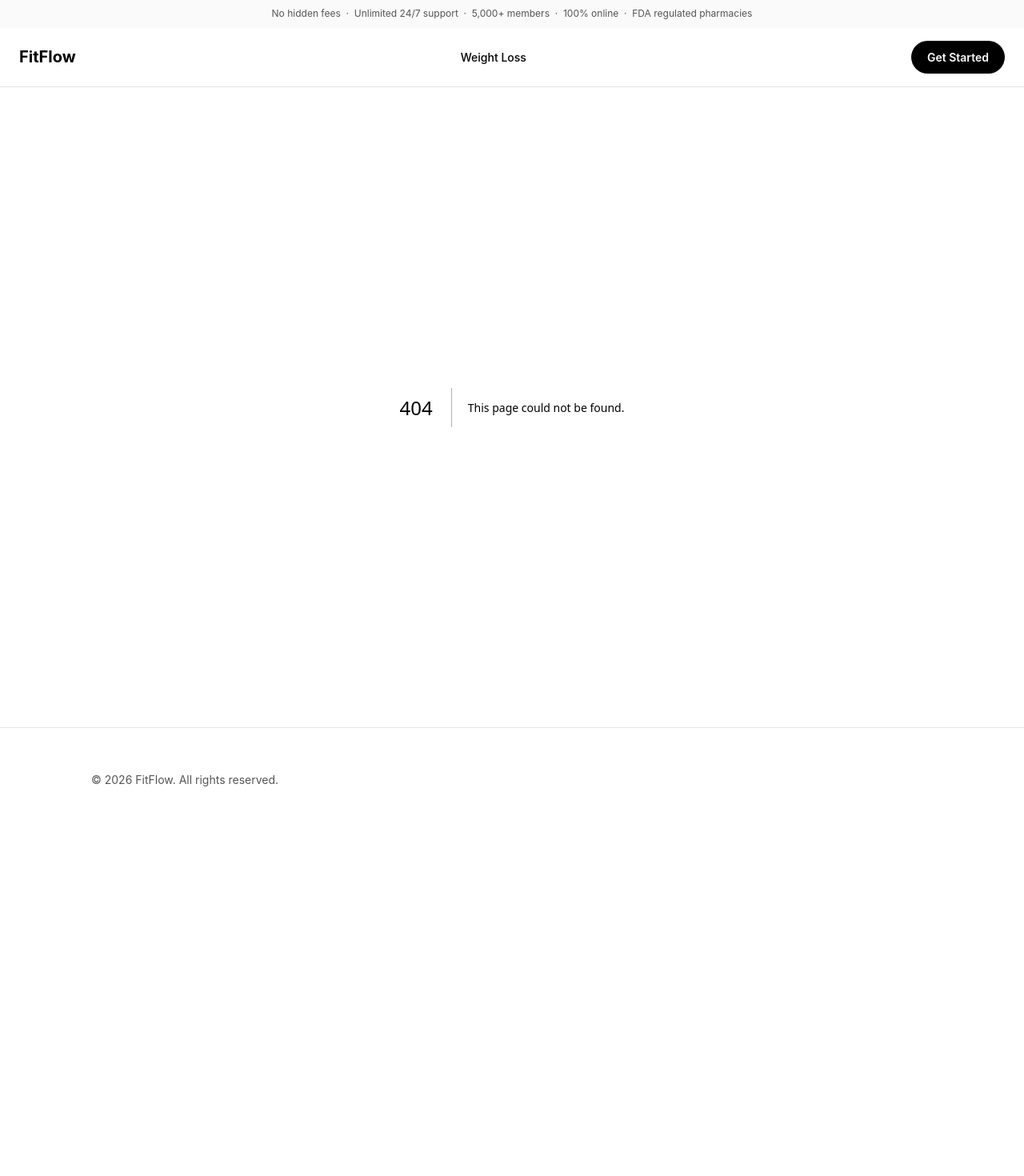
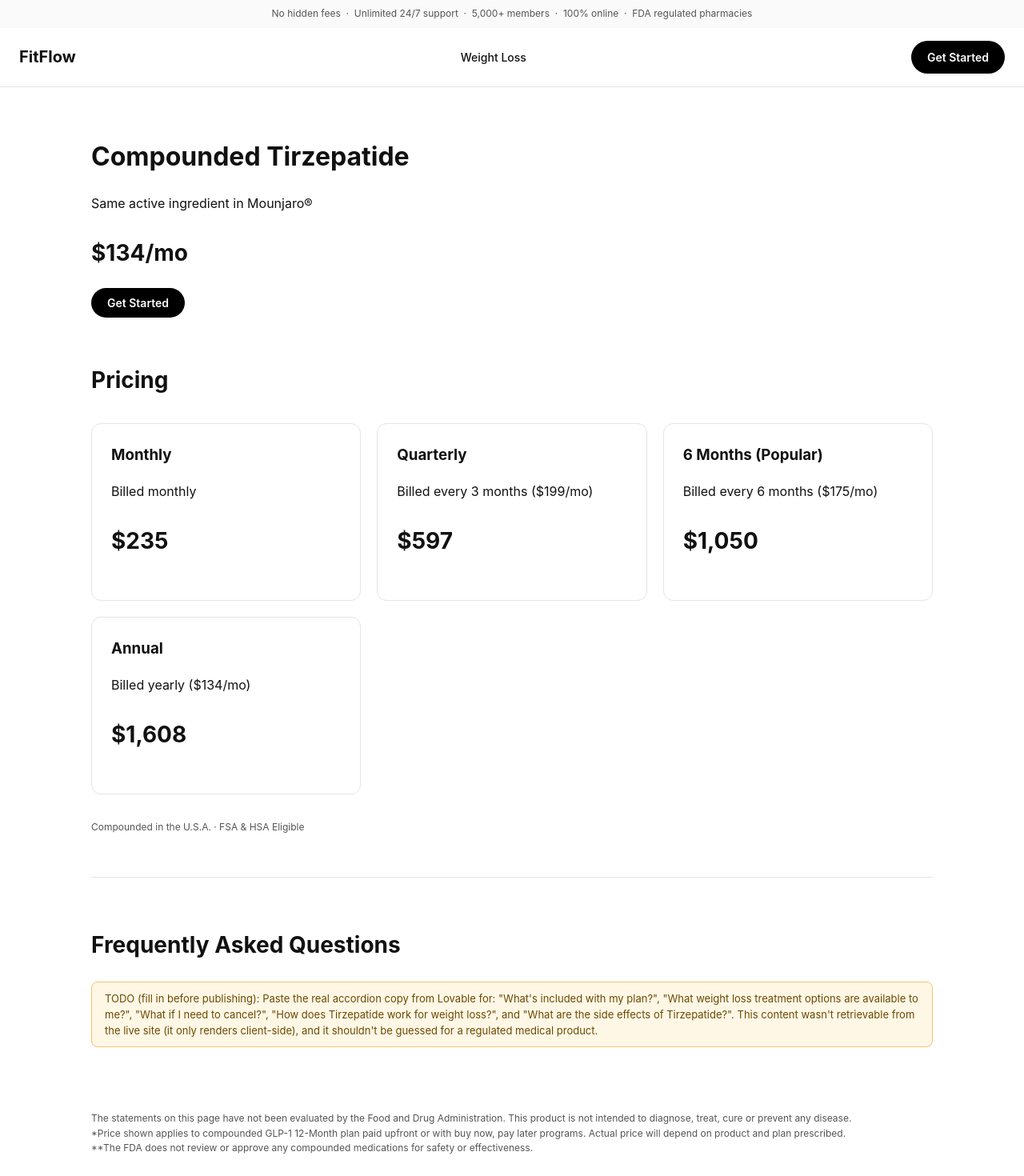
Before and after one commit to AdrienCohen1/fitflow-site, a Next.js app: page /treatments/tirzepatide in a window 1280 px wide. Before the commit this address had no page. Shown: the top 1470 px of the page at 80% size. Before the commit the page ends 1040 px from the top, so only its background shows below. Built offline with nearby package versions, Linux system fonts and the light colour scheme.

Commit message:
Add Tirzepatide treatment page with metadata

```diff
--- /dev/null
+++ b/app/treatments/tirzepatide/page.tsx
@@ -0,0 +1,57 @@
+import type { Metadata } from "next";
+import TodoBanner from "@/components/TodoBanner";
+
+export const metadata: Metadata = {
+  title: "Compounded Tirzepatide $134/Month - Same as Mounjaro",
+  description:
+    "Compounded tirzepatide starting at $134/month. Identical active ingredient to Mounjaro. Advanced dual GIP/GLP-1 technology, up to 22% weight reduction. Complimentary shipping.",
+  alternates: { canonical: "/treatments/tirzepatide" },
+  openGraph: { type: "website" },
+};
+
+export default function TirzepatidePage() {
+  return (
+    <div className="container" style={{ paddingTop: 40, paddingBottom: 60 }}>
+      <h1>Compounded Tirzepatide</h1>
+      <p className="lead">Same active ingredient in Mounjaro®</p>
+      <p className="price">$134/mo</p>
+      <a className="cta-btn" href="https://go.fitflowrx.com/start-online-visit/newweightlossintake">
+        Get Started
+      </a>
+
+      <section>
+        <h2>Pricing</h2>
+        <div className="card-grid">
+          <div className="card"><h3>Monthly</h3><p>Billed monthly</p><p className="price">$235</p></div>
+          <div className="card"><h3>Quarterly</h3><p>Billed every 3 months ($199/mo)</p><p className="price">$597</p></div>
+          <div className="card"><h3>6 Months (Popular)</h3><p>Billed every 6 months ($175/mo)</p><p className="price">$1,050</p></div>
+          <div className="card"><h3>Annual</h3><p>Billed yearly ($134/mo)</p><p className="price">$1,608</p></div>
+        </div>
+        <p className="legal-note">Compounded in the U.S.A. · FSA &amp; HSA Eligible</p>
+      </section>
+
+      <section>
+        <h2>Frequently Asked Questions</h2>
+        <TodoBanner>
+          Paste the real accordion copy from Lovable for: &quot;What&apos;s included with my
+          plan?&quot;, &quot;What weight loss treatment options are available to me?&quot;,
+          &quot;What if I need to cancel?&quot;, &quot;How does Tirzepatide work for weight
+          loss?&quot;, and &quot;What are the side effects of Tirzepatide?&quot;. This content
+          wasn&apos;t retrievable from the live site (it only renders client-side), and it
+          shouldn&apos;t be guessed for a regulated medical product.
+        </TodoBanner>
+      </section>
+
+      <p className="legal-note">
+        The statements on this page have not been evaluated by the Food and Drug Administration.
+        This product is not intended to diagnose, treat, cure or prevent any disease.
+        <br />
+        *Price shown applies to compounded GLP-1 12-Month plan paid upfront or with buy now, pay
+        later programs. Actual price will depend on product and plan prescribed.
+        <br />
+        **The FDA does not review or approve any compounded medications for safety or
+        effectiveness.
+      </p>
+    </div>
+  );
+}
```
